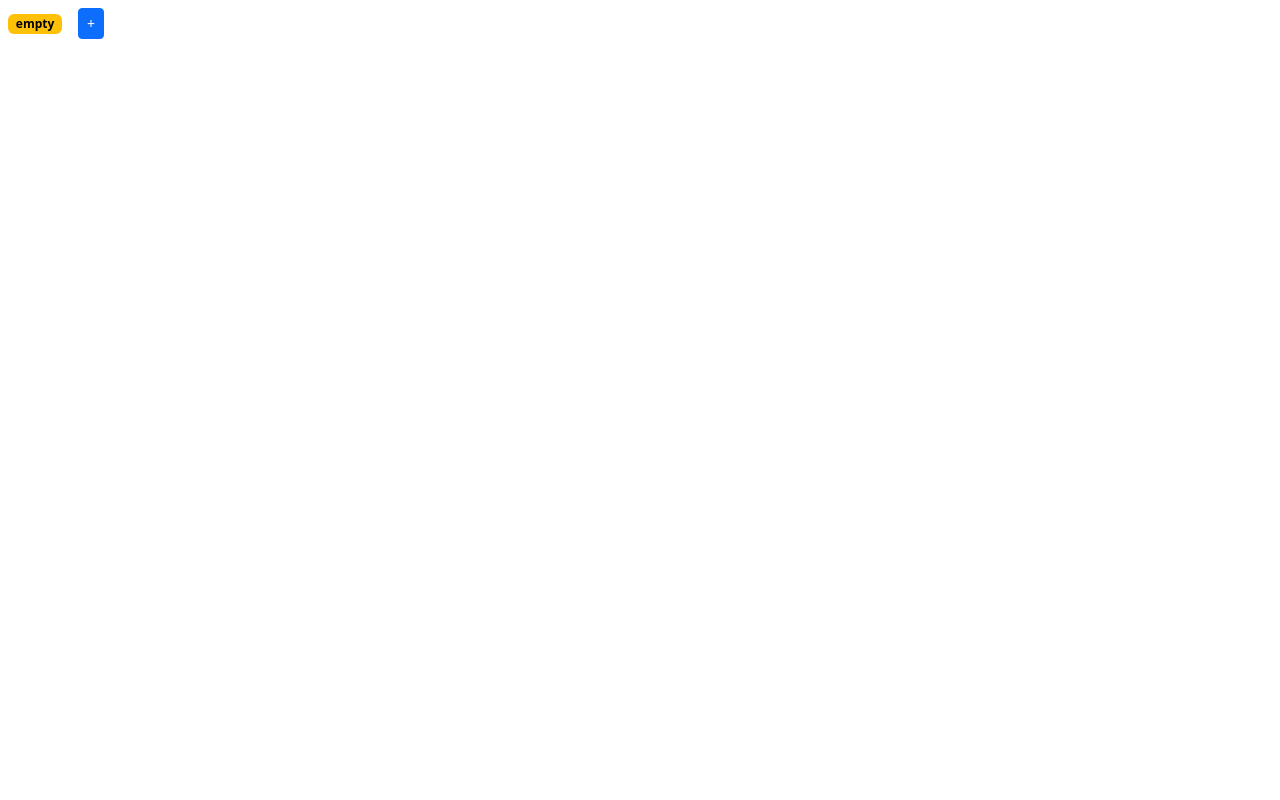
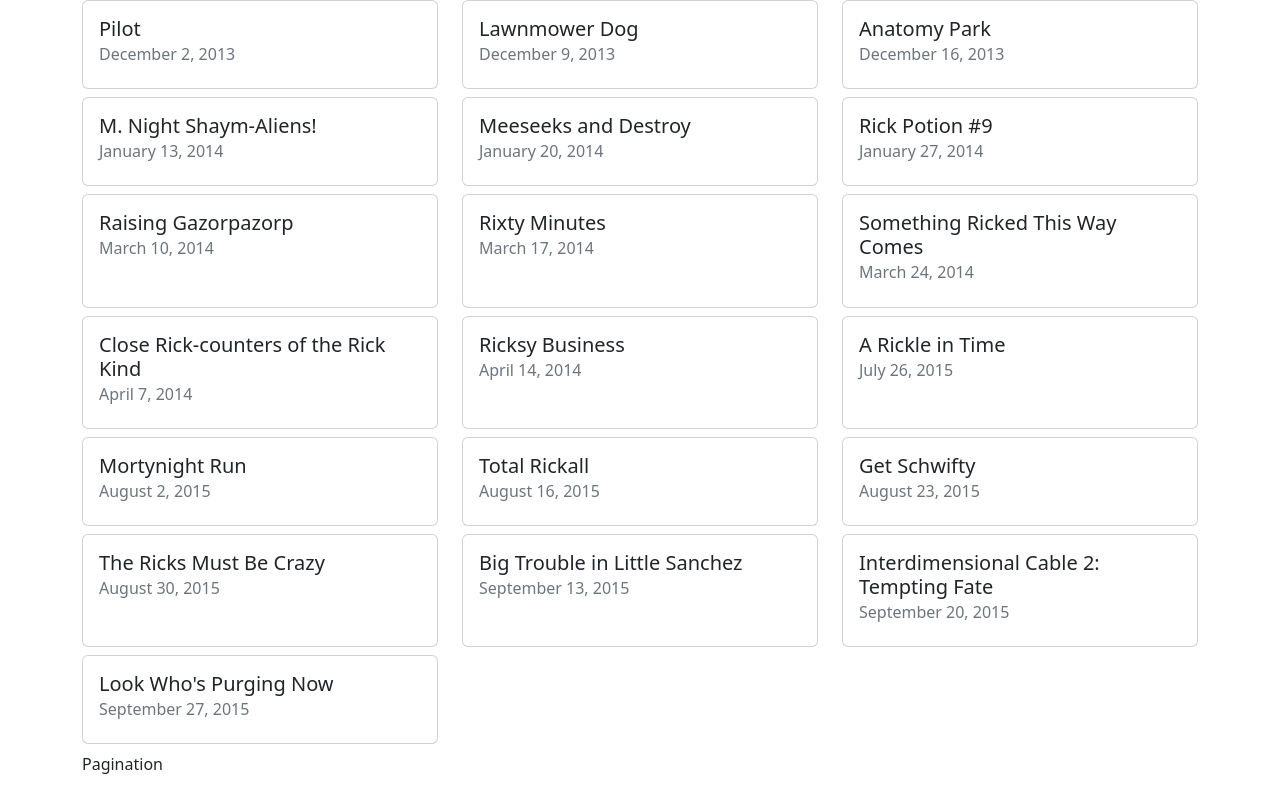
Before and after one commit to Art-San/09_10_22_project-react, a React (Create React App) app: page / in a window 1280 px wide. Built offline with nearby package versions, Linux system fonts and the light colour scheme.

Commit message:
go na ylicy

```diff
--- /dev/null
+++ b/src/App.jsx
@@ -0,0 +1,17 @@
+import React from 'react'
+// import Counter from './components/counter'
+import EpisodesList from './components/EpisodesList'
+
+const App = () => {
+  return (
+    <>
+     {/* <Counter/> */}
+     <div className='App'>
+       <EpisodesList/>
+     </div>
+
+    </>
+  )
+}
+
+export default App
--- /dev/null
+++ b/src/components/Episode.jsx
@@ -0,0 +1,22 @@
+import React from 'react'
+
+const Episode = (props) => {
+    const { name, airDate, Episode} = props
+  return (
+    <div className="col-4 mb-2">
+        <div className="card" style={{ height: '100%' }}>
+            <div className="card-body">
+                <h5 className="card-title">
+                    {name} {Episode}
+                </h5>
+                <h6 className="card-subtitle mb-2 text-muted">
+                    {airDate}
+                </h6>
+            </div>
+        </div>
+    </div>
+
+  )
+}
+
+export default Episode
--- /dev/null
+++ b/src/components/EpisodesList.jsx
@@ -0,0 +1,31 @@
+import React from 'react'
+import { episodes } from '../fakeStorage/episodes'
+import Episode from './Episode'
+import Pagination from './Pagination'
+
+const EpisodesList = () => {
+    const count = episodes.length
+    const pageSize = 8
+
+    const handlePageChange = (pageIndex) => {
+        console.log(pageIndex)
+    }
+  return (
+    <div className='container'>
+        <div className="row">
+            {episodes.map((episode) => (
+               <Episode key={episode.id} {...episode} />
+            ))}
+        </div>
+        <div className="row">
+            <Pagination
+                itemsCount={count}
+                pageSize={pageSize}
+                onPageChange={handlePageChange}
+            />
+        </div>
+    </div>
+  )
+}
+
+export default EpisodesList
--- /dev/null
+++ b/src/components/Pagination.jsx
@@ -0,0 +1,10 @@
+import React from 'react'
+
+const Pagination = (props) => {
+    console.log('props', props)
+  return (
+    <div>Pagination</div>
+  )
+}
+
+export default Pagination
--- /dev/null
+++ b/src/fakeStorage/episodes.js
@@ -0,0 +1,136 @@
+export const episodes = [
+    {
+      id: 1,
+      name: "Pilot",
+      airDate: "December 2, 2013",
+      episode: "S01E01",
+      created: "2017-11-10T12:56:33.798Z",
+    },
+    {
+      id: 2,
+      name: "Lawnmower Dog",
+      airDate: "December 9, 2013",
+      episode: "S01E02",
+      created: "2017-11-10T12:56:33.916Z",
+    },
+    {
+      id: 3,
+      name: "Anatomy Park",
+      airDate: "December 16, 2013",
+      episode: "S01E03",
+      created: "2017-11-10T12:56:34.022Z",
+    },
+    {
+      id: 4,
+      name: "M. Night Shaym-Aliens!",
+      airDate: "January 13, 2014",
+      episode: "S01E04",
+      created: "2017-11-10T12:56:34.129Z",
+    },
+    {
+      id: 5,
+      name: "Meeseeks and Destroy",
+      airDate: "January 20, 2014",
+      episode: "S01E05",
+      created: "2017-11-10T12:56:34.236Z",
+    },
+    {
+      id: 6,
+      name: "Rick Potion #9",
+      airDate: "January 27, 2014",
+      episode: "S01E06",
+      created: "2017-11-10T12:56:34.339Z",
+    },
+    {
+      id: 7,
+      name: "Raising Gazorpazorp",
+      airDate: "March 10, 2014",
+      episode: "S01E07",
+      created: "2017-11-10T12:56:34.441Z",
+    },
+    {
+      id: 8,
+      name: "Rixty Minutes",
+      airDate: "March 17, 2014",
+      episode: "S01E08",
+      url: "https://rickandmortyapi.com/api/episode/8",
+      created: "2017-11-10T12:56:34.543Z",
+    },
+    {
+      id: 9,
+      name: "Something Ricked This Way Comes",
+      airDate: "March 24, 2014",
+      episode: "S01E09",
+      created: "2017-11-10T12:56:34.645Z",
+    },
+    {
+      id: 10,
+      name: "Close Rick-counters of the Rick Kind",
+      airDate: "April 7, 2014",
+      episode: "S01E10",
+      created: "2017-11-10T12:56:34.747Z",
+    },
+    {
+      id: 11,
+      name: "Ricksy Business",
+      airDate: "April 14, 2014",
+      episode: "S01E11",
+      created: "2017-11-10T12:56:34.850Z",
+    },
+    {
+      id: 12,
+      name: "A Rickle in Time",
+      airDate: "July 26, 2015",
+      episode: "S02E01",
+      created: "2017-11-10T12:56:34.953Z",
+    },
+    {
+      id: 13,
+      name: "Mortynight Run",
+      airDate: "August 2, 2015",
+      episode: "S02E02",
+      created: "2017-11-10T12:56:35.158Z",
+    },
+    {
+      id: 15,
+      name: "Total Rickall",
+      airDate: "August 16, 2015",
+      episode: "S02E04",
+      created: "2017-11-10T12:56:35.261Z",
+    },
+    {
+      id: 16,
+      name: "Get Schwifty",
+      airDate: "August 23, 2015",
+      episode: "S02E05",
+      created: "2017-11-10T12:56:35.364Z",
+    },
+    {
+      id: 17,
+      name: "The Ricks Must Be Crazy",
+      airDate: "August 30, 2015",
+      episode: "S02E06",
+      created: "2017-11-10T12:56:35.467Z",
+    },
+    {
+      id: 18,
+      name: "Big Trouble in Little Sanchez",
+      airDate: "September 13, 2015",
+      episode: "S02E07",
+      created: "2017-11-10T12:56:35.569Z",
+    },
+    {
+      id: 19,
+      name: "Interdimensional Cable 2: Tempting Fate",
+      airDate: "September 20, 2015",
+      episode: "S02E08",
+      created: "2017-11-10T12:56:35.669Z",
+    },
+    {
+      id: 20,
+      name: "Look Who's Purging Now",
+      airDate: "September 27, 2015",
+      episode: "S02E09",
+      created: "2017-11-10T12:56:35.772Z",
+    },
+  ];
--- a/src/index.js
+++ b/src/index.js
@@ -1,13 +1,13 @@
 import React from "react";
 import ReactDOM from "react-dom/client"
 import "bootstrap/dist/css/bootstrap.css";
-import Counter from "./components/counter"
+import App from "./App";
 
 
 
 const root = ReactDOM.createRoot(document.getElementById("root"));
 root.render(
     <React.StrictMode>
-        <Counter/>
+       <App/>
     </React.StrictMode>
 );
```
